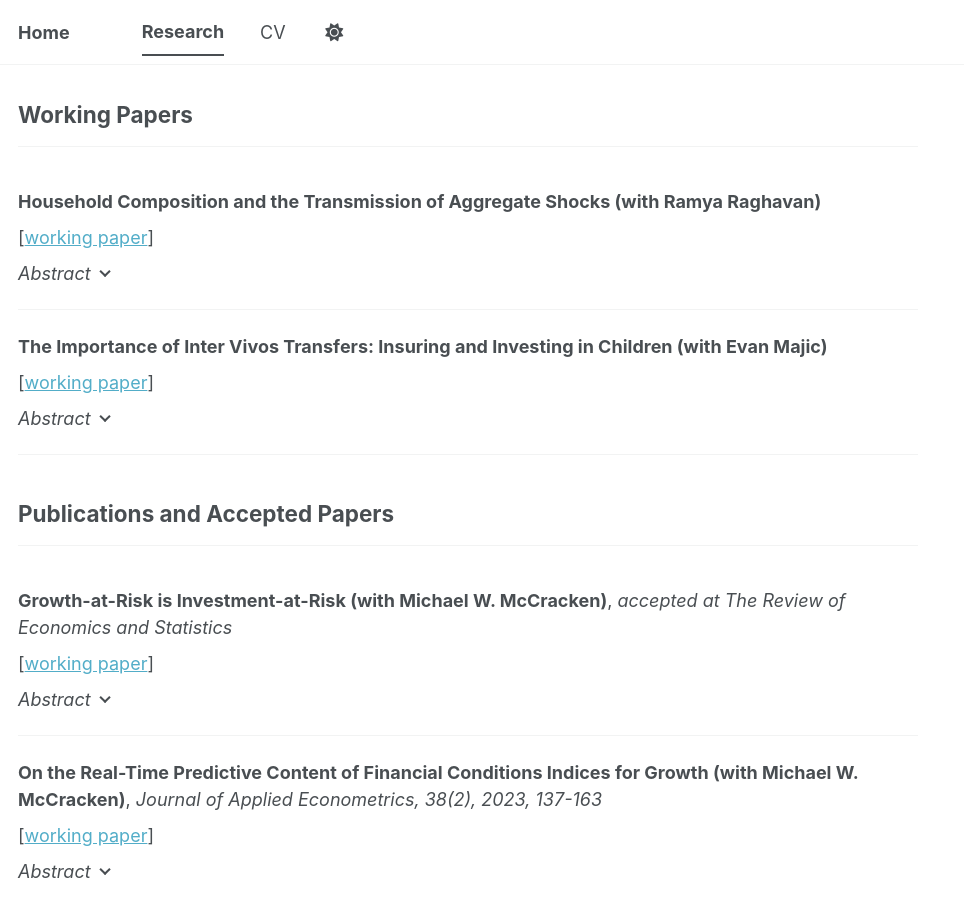
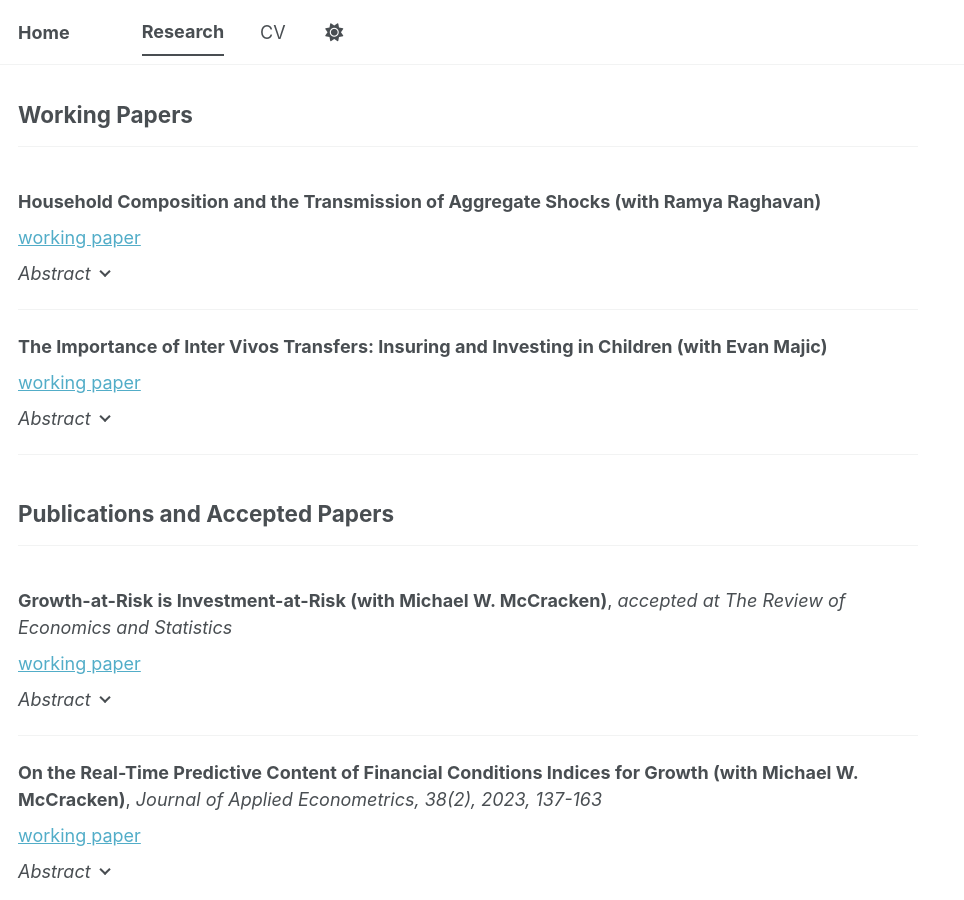
Before and after one commit to ajamburgey/ajamburgey.github.io, a Jekyll site: the page built from _pages/research.html, in a window 1280 px wide and 900 px high. Shown: the whole window, without its empty margins (0-964 px from the left). Built offline with Jekyll 4.4.1, drawn with Linux system fonts in a browser that asks for light colours; a style sheet for code colours, icons or effects is not loaded.

```diff
--- a/_config.yml
+++ b/_config.yml
@@ -92,7 +92,7 @@ publication_category:
   conferences:
     title: 'Conference Papers'
 
-# Text of the [link] to each paper's pdf on the Research page. A paper can use
+# Text of the link to each paper's pdf on the Research page. A paper can use
 # different text by adding `pdf_label: '...'` to its front matter.
 research_pdf_label: "working paper"
 
--- a/_includes/research-entry.html
+++ b/_includes/research-entry.html
@@ -12,8 +12,9 @@
 
   {% if post.pdf or post.slides %}
     <p class="research-entry__links">
-      {% if post.pdf %}[<a href="{% unless post.pdf contains '://' %}{{ base_path }}{% endunless %}{{ post.pdf }}">{{ pdf_label }}</a>]{% endif %}
-      {% if post.slides %}[<a href="{% unless post.slides contains '://' %}{{ base_path }}{% endunless %}{{ post.slides }}">Slides</a>]{% endif %}
+      {% if post.pdf %}<a href="{% unless post.pdf contains '://' %}{{ base_path }}{% endunless %}{{ post.pdf }}">{{ pdf_label }}</a>{% endif %}
+      {% if post.pdf and post.slides %} | {% endif %}
+      {% if post.slides %}<a href="{% unless post.slides contains '://' %}{{ base_path }}{% endunless %}{{ post.slides }}">Slides</a>{% endif %}
     </p>
   {% endif %}
 
```
Also changed, not shown: _research/_template.md (+2 -2 lines).
